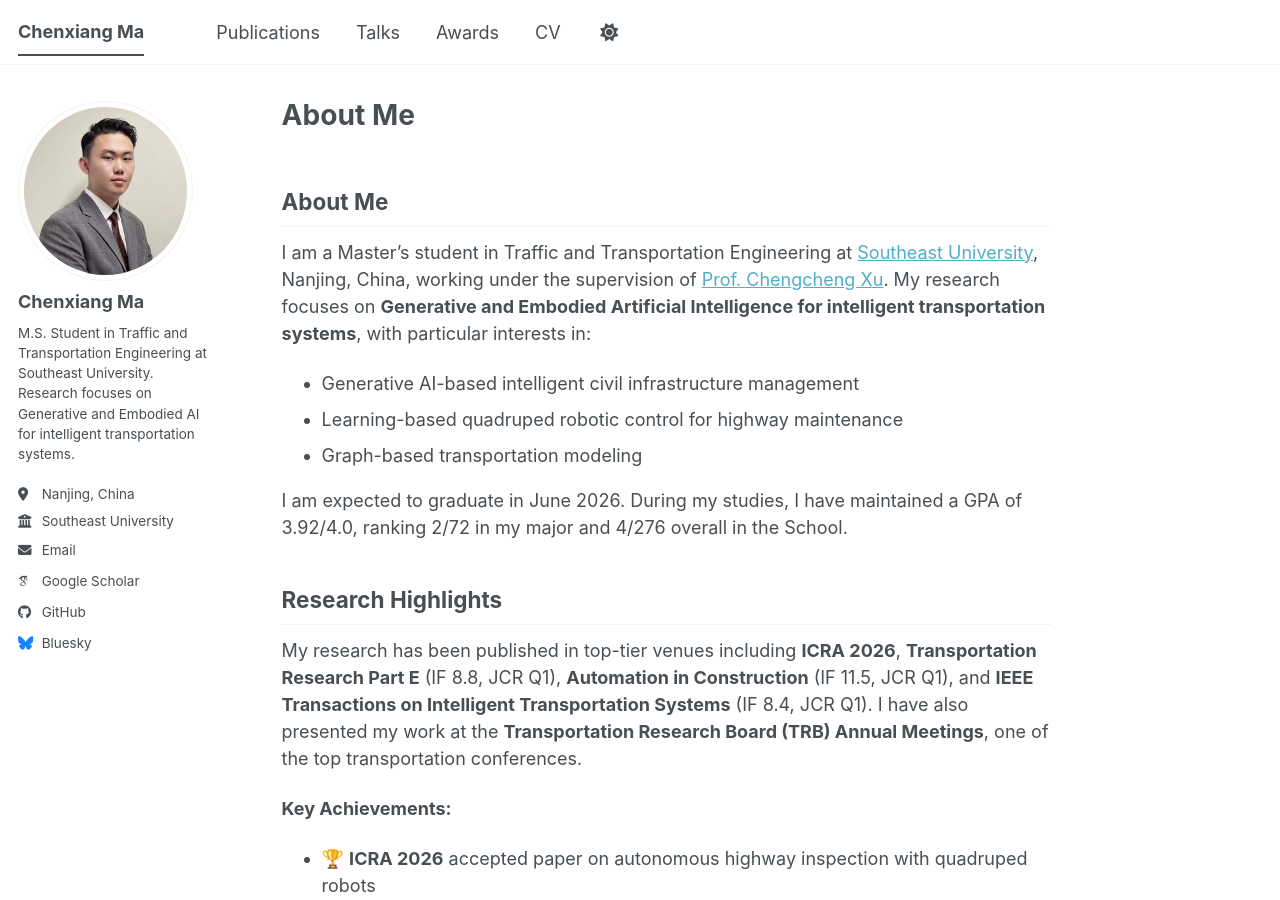
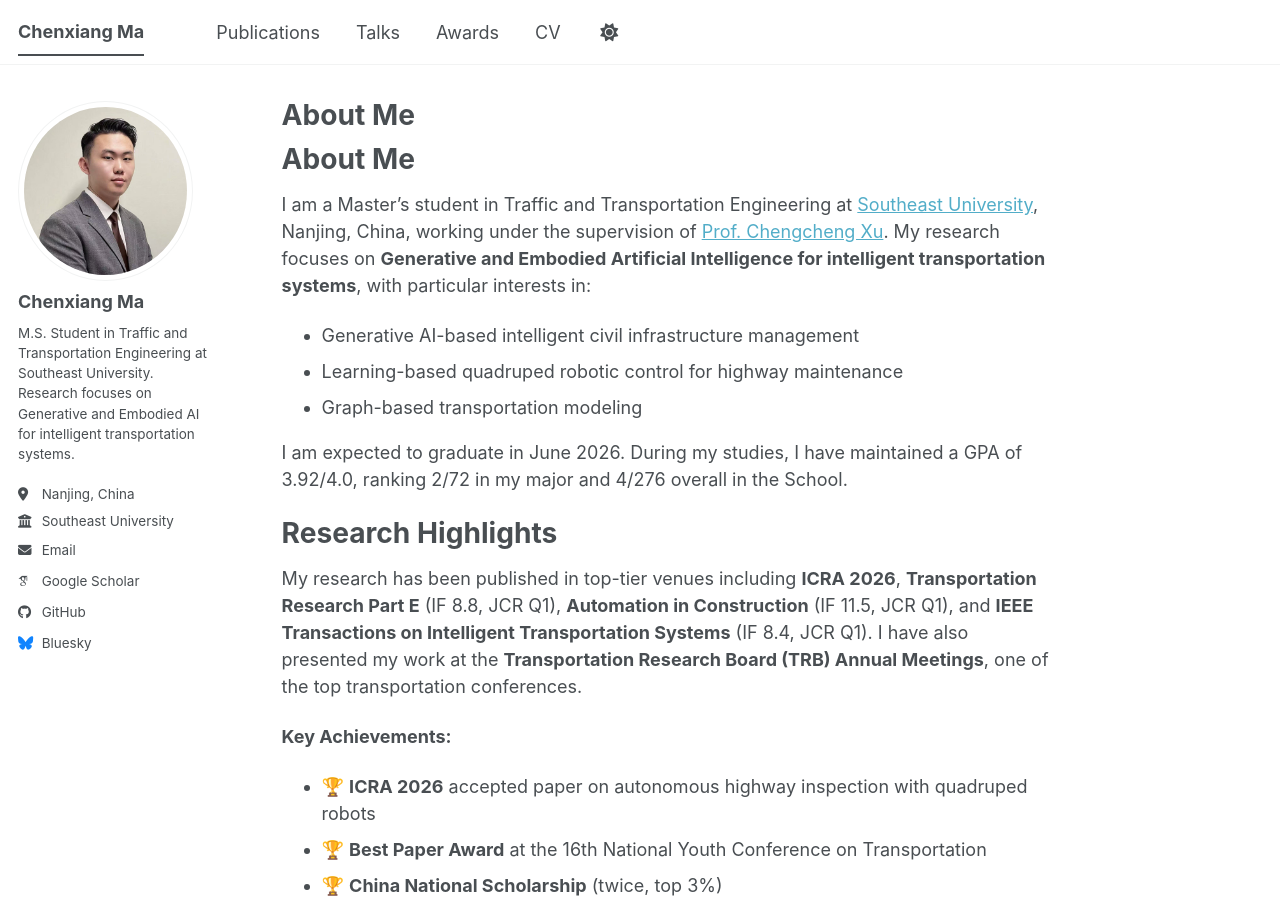
Before and after one commit to macxii23/macxii23.github.io, a Jekyll site: the page built from _pages/about.md, in a window 1280 px wide and 900 px high. Built offline with Jekyll 4.4.1, drawn with Linux system fonts in a browser that asks for light colours; some web fonts are replaced; a script bundle is joined from its source files by our own code; library files that are not in the unit come from our copies; our own code applies the rules of GitHub Pages for plain Markdown files.

```diff
--- a/_pages/about.md
+++ b/_pages/about.md
@@ -17,7 +16,7 @@ I am a Master's student in Traffic and Transportation Engineering at [Southeast
 
 I am expected to graduate in June 2026. During my studies, I have maintained a GPA of 3.92/4.0, ranking 2/72 in my major and 4/276 overall in the School.
 
-## Research Highlights
+# Research Highlights
 
 My research has been published in top-tier venues including **ICRA 2026**, **Transportation Research Part E** (IF 8.8, JCR Q1), **Automation in Construction** (IF 11.5, JCR Q1), and **IEEE Transactions on Intelligent Transportation Systems** (IF 8.4, JCR Q1). I have also presented my work at the **Transportation Research Board (TRB) Annual Meetings**, one of the top transportation conferences.
 
```
Also changed, not shown: other parts of _pages/about.md (+1 -2 lines).
